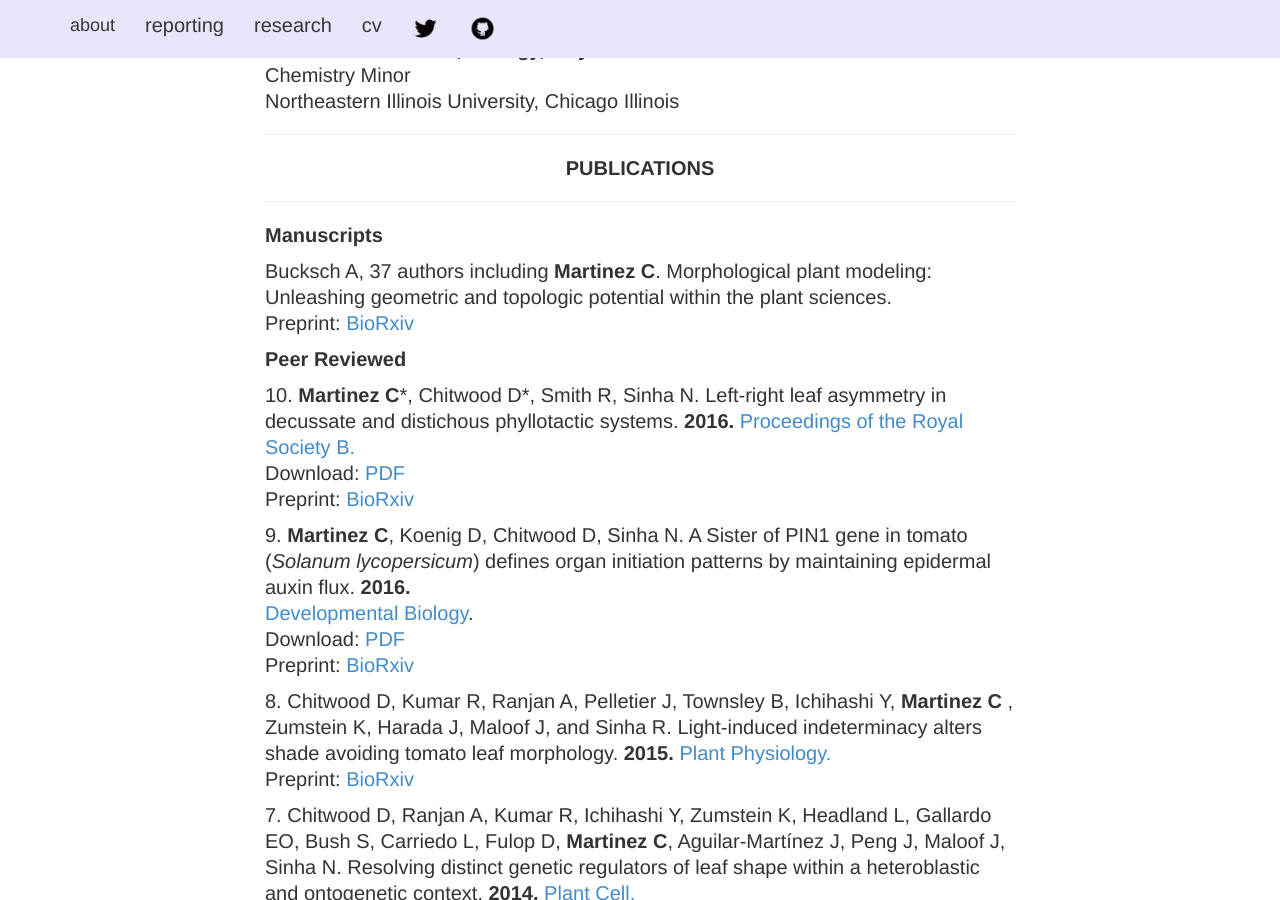
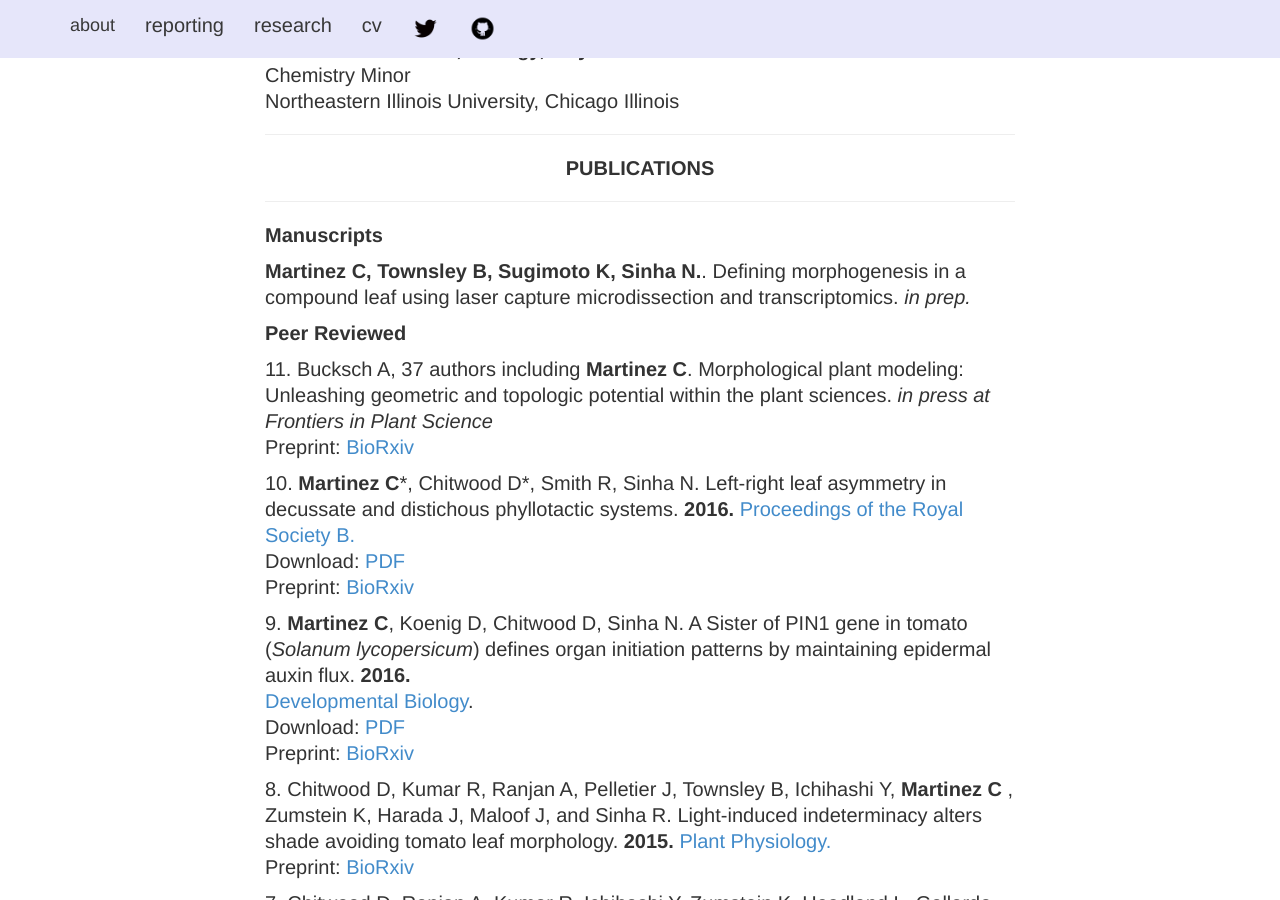
Before and after one commit to iamciera/creports, a Jekyll site: the page built from cv/index.html, in a window 1280 px wide and 900 px high, scrolled down 789 px. Built offline with Jekyll 4.4.1, drawn with Linux system fonts in a browser that asks for light colours; nearby versions of some CDN libraries; some of the changed text lies outside the part shown.

Commit message:
updated CV

```diff
--- a/cv/index.html
+++ b/cv/index.html
@@ -51,9 +51,11 @@ layout: default
 
 				<p><strong>Manuscripts</strong>
 
-				<p>Bucksch A, 37 authors including <b>Martinez C</b>. Morphological plant modeling: Unleashing geometric and topologic potential within the plant sciences.<br />Preprint:<a href="http://www.biorxiv.org/content/early/2016/10/04/078832"> BioRxiv</a></p>
+				<p><b>Martinez C, Townsley B, Sugimoto K, Sinha N.</b>. Defining morphogenesis in a compound leaf using laser capture microdissection and transcriptomics. <i>in prep.</i></p>
 
 				<p><strong>Peer Reviewed</strong>
+
+				<p>11. Bucksch A, 37 authors including <b>Martinez C</b>. Morphological plant modeling: Unleashing geometric and topologic potential within the plant sciences. <i>in press at Frontiers in Plant Science</i><br />Preprint:<a href="http://www.biorxiv.org/content/early/2016/10/04/078832"> BioRxiv</a></p>
 
 				<p>10. <strong>Martinez C</strong>*, Chitwood D*, Smith R, Sinha N. Left-right leaf asymmetry in decussate and distichous phyllotactic systems. <b>2016. </b><a href="http://rstb.royalsocietypublishing.org/content/371/1710/20150412">Proceedings of the Royal Society B. </a><br />Download: <a href="{{ site.baseurl }}/downloads/martinez_etal_PTB_2016.pdf" target="_blank">PDF</a><br />Preprint:<a href="http://biorxiv.org/content/early/2016/03/15/043869"> BioRxiv</a>
 
```
Also changed, not shown: other parts of cv/index.html (+1 -0 lines).
